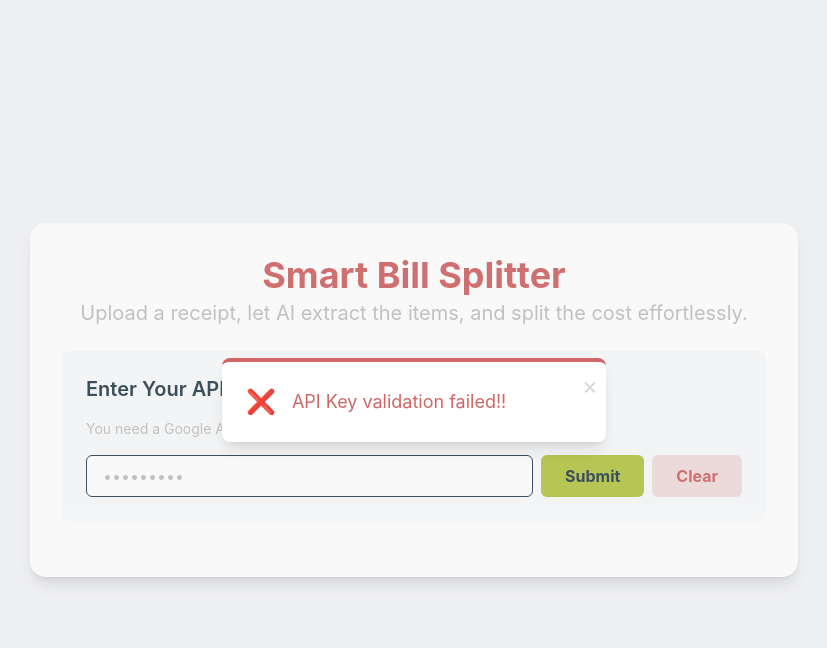
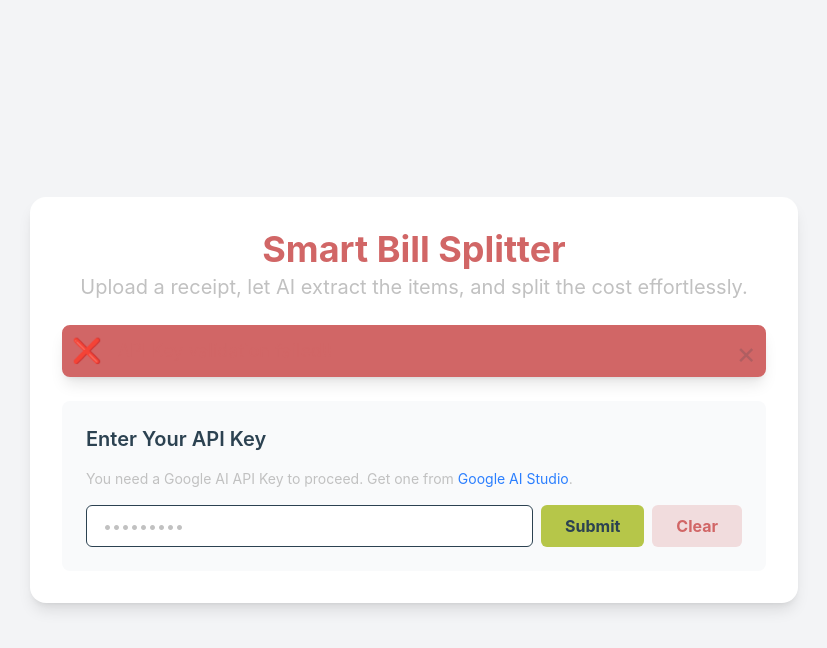
Before and after one commit to pinnheads/bill-split, a React (Vite) app: page / in a window 1280 px wide. Both pictures are taken after typing "Sample123" into the empty fields and a click on the button "Submit". Shown: the top 648 px of the page, without its empty margins (226-1053 px from the left). Built offline with nearby package versions, Linux system fonts and the light colour scheme; no server answers.

Commit message:
update: notification modal style

```diff
--- a/src/App.jsx
+++ b/src/App.jsx
@@ -13,9 +13,8 @@ function App() {
         <h1 className="text-4xl font-bold text-indian-red ">Smart Bill Splitter</h1>
         <p className="text-xl text-silver mt-1">Upload a receipt, let AI extract the items, and split the cost effortlessly.</p>
       </header>
-
+      <NotificationModal />
       {!apiKey ? <APIKey /> : <Calculator />}
-            <NotificationModal />
     </NotificationProvider>
   )
 }
--- a/src/Components/NotificationModal.jsx
+++ b/src/Components/NotificationModal.jsx
@@ -23,7 +23,7 @@ export default function NotificationModal() {
       icon: '✅'
     },
     error: {
-            bgColor: 'bg-white',
+      bgColor: 'bg-indian-red',
       borderColor: 'border-indian-red',
       textColor: 'text-indian-red',
       icon: '❌'
@@ -33,8 +33,8 @@ export default function NotificationModal() {
   const styles = baseStyles[notification.type] || baseStyles.info;
 
   return (
-        <div className="fixed inset-0 bg-silver/10 bg-opacity-40 flex items-center justify-center p-4 z-50">
-            <div className={`relative w-full max-w-sm p-6 rounded-lg shadow-lg border-t-4 ${styles.bgColor} ${styles.borderColor}`}>
+    <div className="flex items-center justify-center">
+      <div className={`relative w-full p-2 rounded-lg shadow-lg border-2 ${styles.bgColor} ${styles.borderColor}`}>
         <div className="flex items-center">
           <div className="text-2xl mr-4">{styles.icon}</div>
           <p className={`text-lg ${styles.textColor}`}>{notification.message}</p>
@@ -43,7 +43,7 @@ export default function NotificationModal() {
         {notification.type !== 'info' && (
           <button
             onClick={hideNotification}
-                        className="absolute top-2 right-2 text-charcoal/20 hover:text-charcoal text-2xl"
+            className="absolute top-2 right-2 text-charcoal/20 hover:text-charcoal text-3xl"
             aria-label="Close"
           >
             &times;
```
Lines whose indentation alone changed are shown as unchanged.
